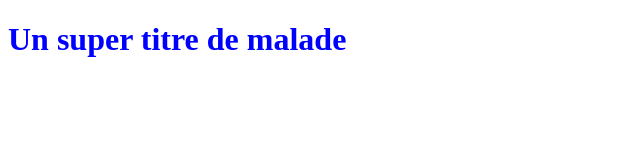
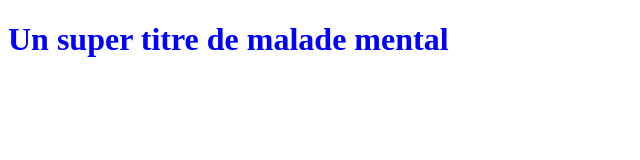
Before and after one commit to pbariledev/OpenclassroomsProjectP2, a plain HTML site: page index.html in a window 1280 px wide. Shown: the whole page, without its empty margins (0-640 px from the left). Drawn offline with Linux system fonts and the light colour scheme.

Commit message:
modif du titre avec mental

```diff
--- a/index.html
+++ b/index.html
@@ -5,6 +5,6 @@
    <link rel="stylesheet" type="text/css" href="styles.css">
 </head>
 <body>
-   <h1>Un super titre de malade</h1>
+   <h1>Un super titre de malade mental</h1>
 </body>
 </html>
```
